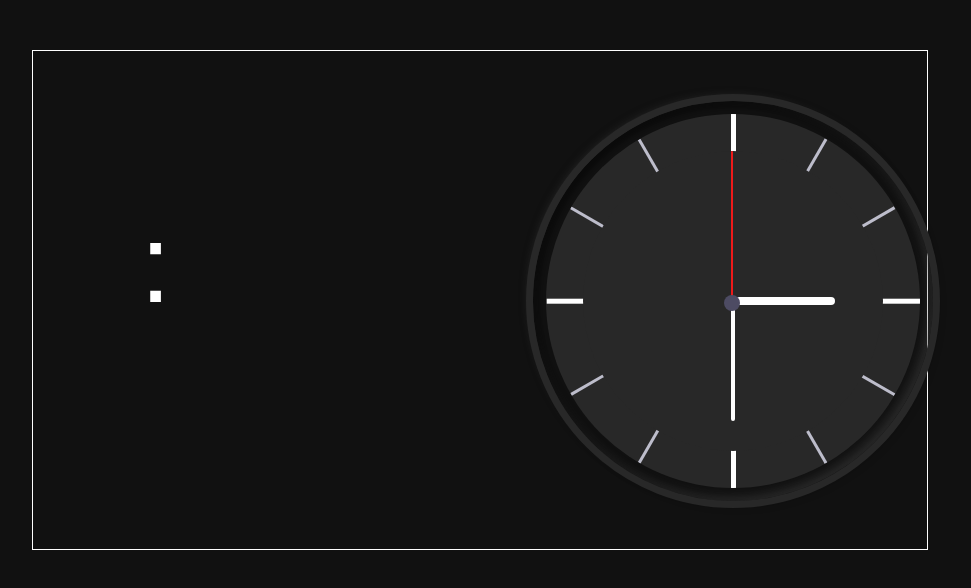
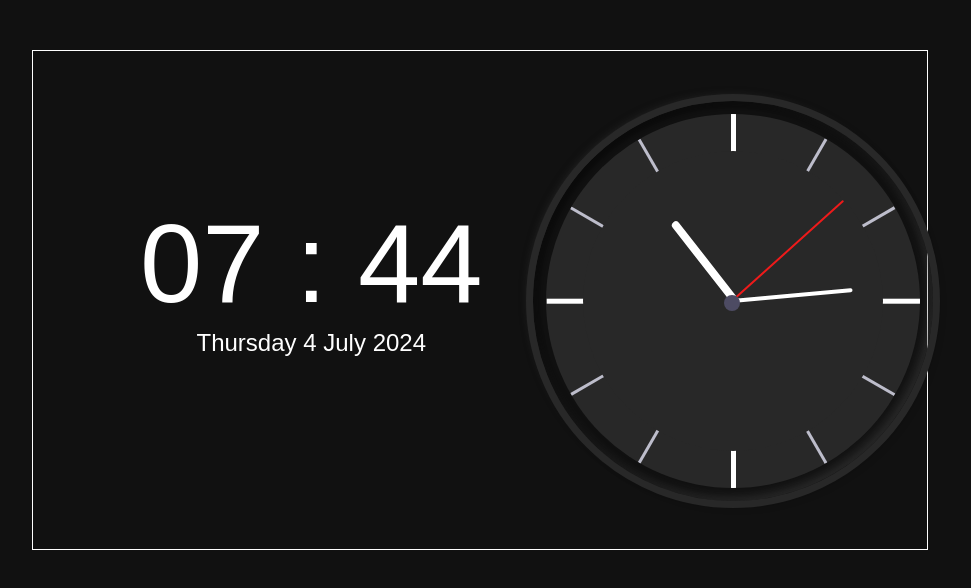
Before and after one commit to Oscar-Moreno/clock, a website built with Vite: page src/index.html in a window 1280 px wide. Shown: the whole page, without its empty margins (160-1131 px from the left). Built offline with nearby package versions, Linux system fonts and the light colour scheme; some packages are replaced by stand-ins of ours.

Commit message:
reloj-digital

```diff
--- a/src/index.html
+++ b/src/index.html
@@ -12,13 +12,13 @@
     <main class="main">
       <div class="clock-digital">
         <div class="hour">
-          <span class="hour-hour" id="digital-hour"></span>
+          <span class="hour-hour" id="hours"></span>
           <span>:</span>
-          <span class="hour-minutes" id="digital-minutes"></span>
+          <span class="hour-minutes" id="minutes"></span>
         </div>
         <div class="date">
-          <span id="week-day"></span>
-          <span id="month-day"></span>
+          <span id="day-of-week"></span>
+          <span id="day"></span>
           <span id="month"></span>
           <span id="year"></span>
         </div>
--- a/src/js/index.js
+++ b/src/js/index.js
@@ -1,18 +1,74 @@
 // El styles lo importamos aquí, ya se carga después al compilar todo
 import '../scss/styles.scss';
+const hoursElement = document.getElementById('hours');
+const minutesElement = document.getElementById('minutes');
+const dayOfWeekElement = document.getElementById('day-of-week');
+const dayElement = document.getElementById('day');
+const monthElement = document.getElementById('month');
+const yearElement = document.getElementById('year');
+const hoursHandElement = document.getElementById('hour-hand');
+const minutesHandElement = document.getElementById('minute-hand');
+const secondsHandElement = document.getElementById('second-hand');
 
-const digitalHour = document.getElementById('digital-hour')
-const digitalMinutes = document.getElementById('digital-minutes')
-const digitalWeekDay = document.getElementById('week-day')
-const digitalMonthDay = document.getElementById('month-day')
-const digitalMonth = document.getElementById('month')
-const digitalYear = document.getElementById('year')
+const days = [
+  'Sunday',
+  'Monday',
+  'Tusday',
+  'Wednesday',
+  'Thursday',
+  'Friday',
+  'Saturday'
+];
 
+const months = [
+  'January',
+  'February',
+  'March',
+  'April',
+  'May',
+  'June',
+  'July',
+  'August',
+  'September',
+  'October',
+  'November',
+  'December'
+];
 
-const changeDate = () =>{
-    const date = new Date()
+const fixTime = number => (number < 10 ? '0' + number : number);
+const getDayOfWeek = today => days[today];
+const getMonth = currentMonth => months[currentMonth];
 
-    digitalHour.textContent = date.getHours()
-    digitalMinutes.textContent = date.getMinutes()
-    console.log(date)
-}
+const setClocks = () => {
+  const now = new Date();
+  const hours = now.getHours();
+  const minutes = now.getMinutes();
+  const seconds = now.getSeconds();
+  const today = now.getDay();
+  const date = now.getDate();
+  const currentMonth = now.getMonth();
+  const currentYear = now.getFullYear();
+
+  hoursElement.textContent = fixTime(hours);
+  minutesElement.textContent = fixTime(minutes);
+
+  dayOfWeekElement.textContent = getDayOfWeek(today);
+  dayElement.textContent = date;
+  monthElement.textContent = getMonth(currentMonth);
+  yearElement.textContent = currentYear;
+
+  const secondsDegrees = seconds * 6;
+  secondsHandElement.style.transform = `rotate(${secondsDegrees}deg)`;
+
+  const minutesDegrees = minutes * 6 + seconds / 10;
+  minutesHandElement.style.transform = `rotate(${minutesDegrees}deg)`;
+
+  const hourDegrees = hours * 30 + minutes / 2;
+  hoursHandElement.style.transform = `rotate(${hourDegrees}deg)`;
+};
+
+setInterval(() => {
+  setClocks();
+}, 1000);
+
+setClocks();
```
